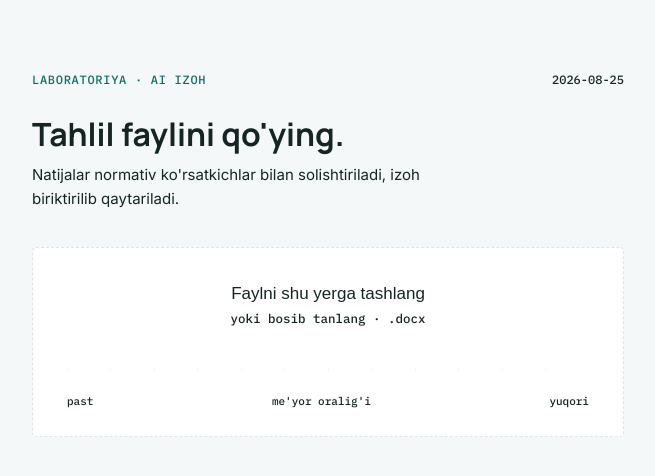
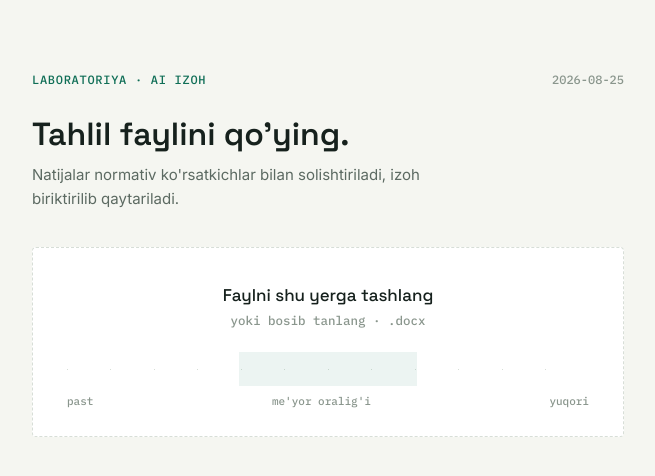
Before and after one commit to AzizbackJollibayev/labaratoriya-ai, a Next.js app: page / in a window 1280 px wide. Shown: the top 476 px of the page, without its empty margins (312-967 px from the left). Built offline with nearby package versions, Linux system fonts and the light colour scheme.

Commit message:
Update globals.css

```diff
--- a/app/globals.css
+++ b/app/globals.css
@@ -1,16 +1,18 @@
-@import url("https://fonts.googleapis.com/css2?family=Manrope:wght@500;700;800&family=Inter:wght@400;500;600&family=IBM+Plex+Mono:wght@500&display=swap");
+@import url("https://fonts.googleapis.com/css2?family=Space+Grotesk:wght@500;600&family=Inter:wght@400;500&family=IBM+Plex+Mono:wght@500&display=swap");
 
 :root {
-  --bg: #f5f8f8;
+  --paper: #f5f6f1;
   --card: #ffffff;
-  --ink: #142523;
-  --muted: #5b6b68;
-  --line: #dbe6e4;
-  --teal: #0f6e63;
-  --teal-dark: #0b5750;
-  --blue: #2d6e9e;
-  --danger: #c0392b;
-  --amber: #b5790a;
+  --ink: #16211d;
+  --ink-muted: #5c6a62;
+  --ink-faint: #8a968d;
+  --line: #d7ded7;
+  --teal: #0f6e56;
+  --teal-deep: #0b5041;
+  --teal-tint: rgba(15, 110, 86, 0.08);
+  --flag: #a6392b;
+  --flag-tint: rgba(166, 57, 43, 0.08);
+  --amber: #b98327;
 }
 
 * {
@@ -21,7 +23,7 @@ html,
 body {
   padding: 0;
   margin: 0;
-  background: var(--bg);
+  background: var(--paper);
   color: var(--ink);
   font-family: "Inter", system-ui, sans-serif;
   -webkit-font-smoothing: antialiased;
@@ -30,7 +32,7 @@ body {
 h1,
 h2,
 h3 {
-  font-family: "Manrope", "Inter", sans-serif;
+  font-family: "Space Grotesk", "Inter", sans-serif;
   margin: 0;
 }
 
@@ -40,6 +42,10 @@ h3 {
 
 a {
   color: inherit;
+}
+
+button {
+  font-family: inherit;
 }
 
 :focus-visible {
```
